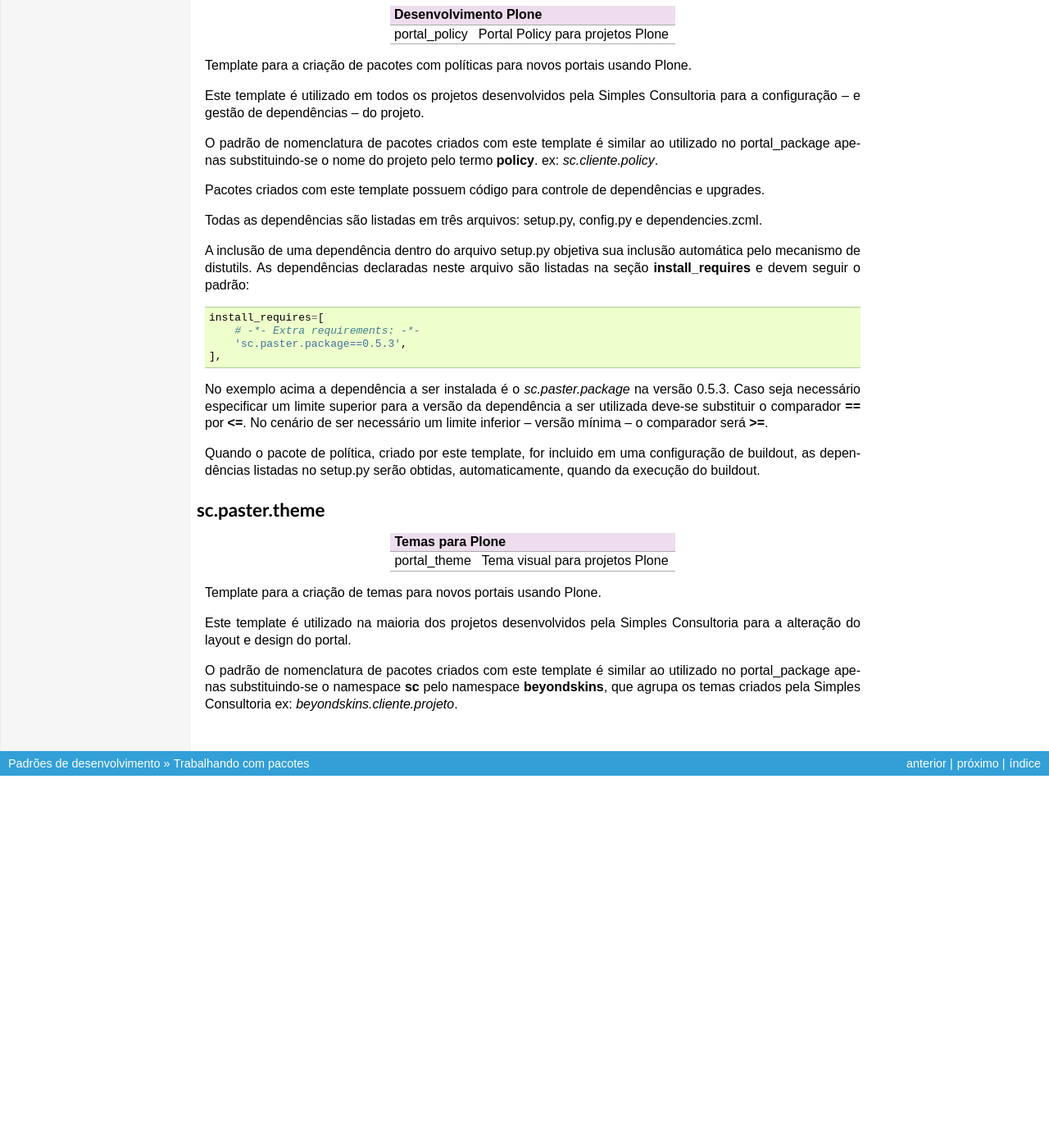
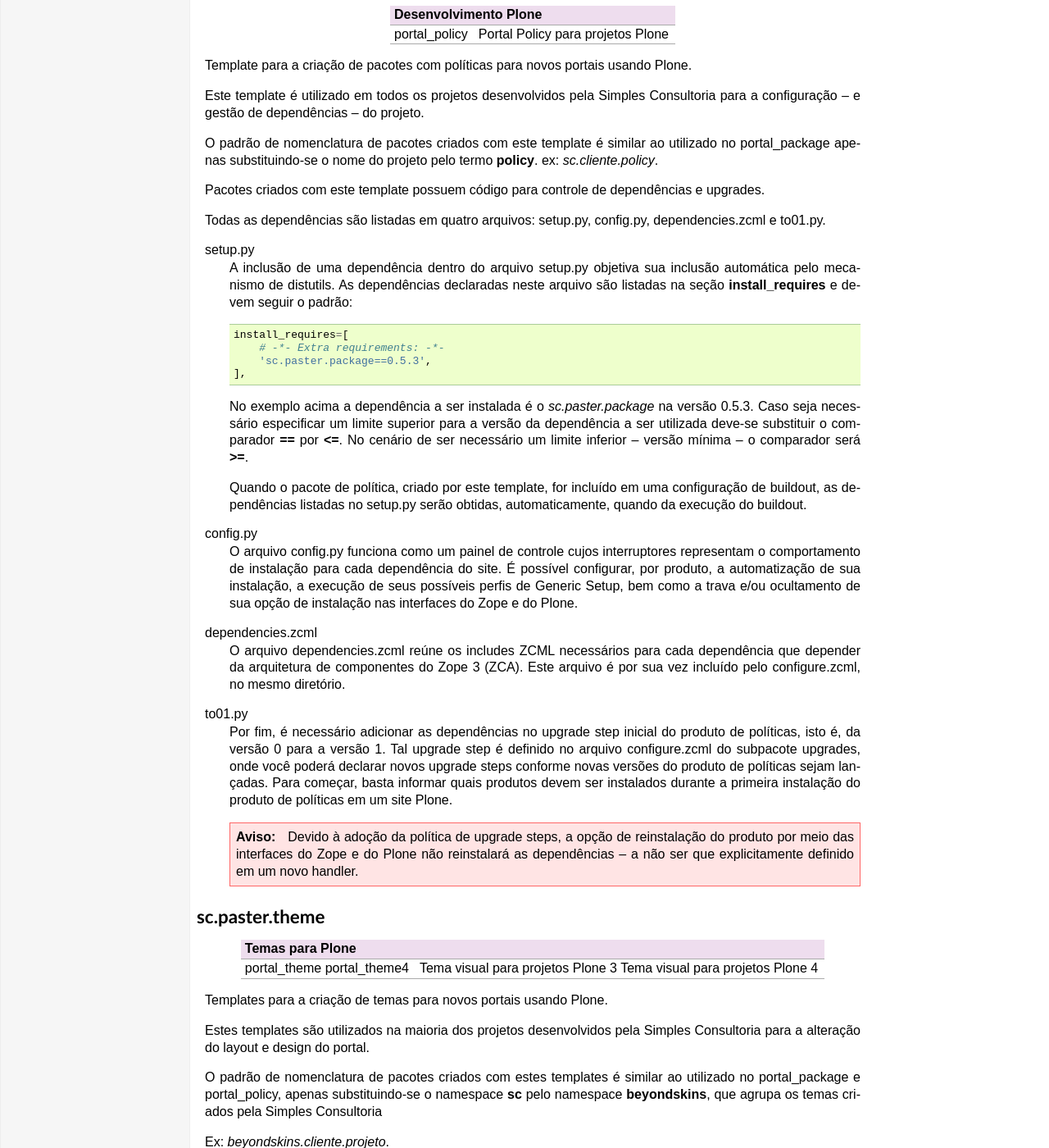
Before and after one commit to simplesconsultoria/sc.dev.core, a Sphinx documentation site: the page built from docs/pacotes.txt, in a window 1280 px wide and 1400 px high, scrolled down 3504 px. Shown: the whole window at 82% size. Built offline with Sphinx 7.4.7, drawn with Linux system fonts in a browser that asks for light colours; before the commit the page ends 4482 px from its top, so only the background shows below that; some of the changed text lies outside the part shown.

Commit message:
Improves docs: main files overview for sc.paster.portal_policy

```diff
--- a/docs/pacotes.txt
+++ b/docs/pacotes.txt
@@ -7,7 +7,7 @@
 
 Como maneira de agilizar o trabalho de criação de novos pacotes Python a
 comunidade desenvolveu ferramentas de templates (skeletons). A mais famosa delas
-é o `PasteScript <http://pypi.python.org/pypi/PasteScript/>`_
+é o `PasteScript <http://pypi.python.org/pypi/PasteScript/>`_.
 
 ZopeSkel
 --------
@@ -36,9 +36,9 @@
 +===================+=========================================================+
 |  plone2_theme     | Tema para Plone 2.1                                     |
 +-------------------+---------------------------------------------------------+
-|  plone2.5_theme:  | Tema para Plone 2.5                                     |
+|  plone2.5_theme   | Tema para Plone 2.5                                     |
 +-------------------+---------------------------------------------------------+
-|  plone3_theme:    | Tema para Plone 3                                       |
+|  plone3_theme     | Tema para Plone 3                                       |
 +-------------------+---------------------------------------------------------+
 
 +-----------------------------------------------------------------------------+
@@ -210,7 +210,7 @@
 Plone.
 
 Os pacotes gerados por este template já incluem um profile padrão -- default
--- mecanismo para upgrades, utilizando Generic Setup, e configurações de
+--, um mecanismo para upgrades, utilizando Generic Setup, e configurações de
 dependências.
 
 O padrão de nomes utilizado na Simples Consultoria para este tipo de pacote
@@ -254,9 +254,10 @@
 Pacotes criados com este template possuem código para controle de
 dependências e upgrades.
 
-Todas as dependências são listadas em três arquivos: setup.py, config.py e
-dependencies.zcml.
+Todas as dependências são listadas em quatro arquivos: setup.py, config.py,
+dependencies.zcml e to01.py.
 
+setup.py
     A inclusão de uma dependência dentro do arquivo setup.py objetiva sua
     inclusão automática pelo mecanismo de distutils. As dependências declaradas
     neste arquivo são listadas na seção **install_requires** e devem seguir
@@ -273,11 +274,36 @@
     **==** por **<=**. No cenário de ser necessário um limite inferior -- versão
     mínima -- o comparador será **>=**.
 
-Quando o pacote de política, criado por este template, for incluido em uma
+    Quando o pacote de política, criado por este template, for incluído em uma
     configuração de buildout, as dependências listadas no setup.py serão
     obtidas, automaticamente, quando da execução do buildout.
 
+config.py
+    O arquivo config.py funciona como um painel de controle cujos interruptores
+    representam o comportamento de instalação para cada dependência do site. É
+    possível configurar, por produto, a automatização de sua instalação, a
+    execução de seus possíveis perfis de Generic Setup, bem como a trava e/ou
+    ocultamento de sua opção de instalação nas interfaces do Zope e do Plone.
 
+dependencies.zcml
+    O arquivo dependencies.zcml reúne os includes ZCML necessários para cada
+    dependência que depender da arquitetura de componentes do Zope 3 (ZCA).
+    Este arquivo é por sua vez incluído pelo configure.zcml, no mesmo diretório.
+
+to01.py
+    Por fim, é necessário adicionar as dependências no upgrade step inicial do
+    produto de políticas, isto é, da versão 0 para a versão 1. Tal upgrade
+    step é definido no arquivo configure.zcml do subpacote upgrades, onde você
+    poderá declarar novos upgrade steps conforme novas versões do produto de
+    políticas sejam lançadas. Para começar, basta informar quais produtos
+    devem ser instalados durante a primeira instalação do produto de políticas
+    em um site Plone.
+
+    .. warning::
+        Devido à adoção da política de upgrade steps, a opção de reinstalação do
+        produto por meio das interfaces do Zope e do Plone não reinstalará as
+        dependências -- a não ser que explicitamente definido em um novo
+        handler.
 
 sc.paster.theme
 ----------------
@@ -285,15 +311,18 @@
 +-----------------------------------------------------------------------------+
 | Temas para Plone                                                            |
 +===================+=========================================================+
-|  portal_theme     | Tema visual para projetos Plone                         |
+|  portal_theme     | Tema visual para projetos Plone 3                       |
+|  portal_theme4    | Tema visual para projetos Plone 4                       |
 +-------------------+---------------------------------------------------------+
 
-Template para a criação de temas para novos portais usando Plone.
+Templates para a criação de temas para novos portais usando Plone.
 
-Este template é utilizado na maioria dos projetos desenvolvidos pela Simples
-Consultoria para a alteração do layout e design do portal.
+Estes templates são utilizados na maioria dos projetos desenvolvidos pela
+Simples Consultoria para a alteração do layout e design do portal.
 
-O padrão de nomenclatura de pacotes criados com este template é similar ao
-utilizado no portal_package apenas substituindo-se o namespace **sc** pelo
-namespace **beyondskins**, que agrupa os temas criados pela Simples Consultoria
-ex: *beyondskins.cliente.projeto*.
+O padrão de nomenclatura de pacotes criados com estes templates é similar ao
+utilizado no portal_package e portal_policy, apenas substituindo-se o namespace
+**sc** pelo namespace **beyondskins**, que agrupa os temas criados pela Simples
+Consultoria
+
+Ex: *beyondskins.cliente.projeto*.
```
Also changed, not shown: other parts of docs/pacotes.txt (+1 -1 lines). Lines whose indentation alone changed are shown as unchanged.
